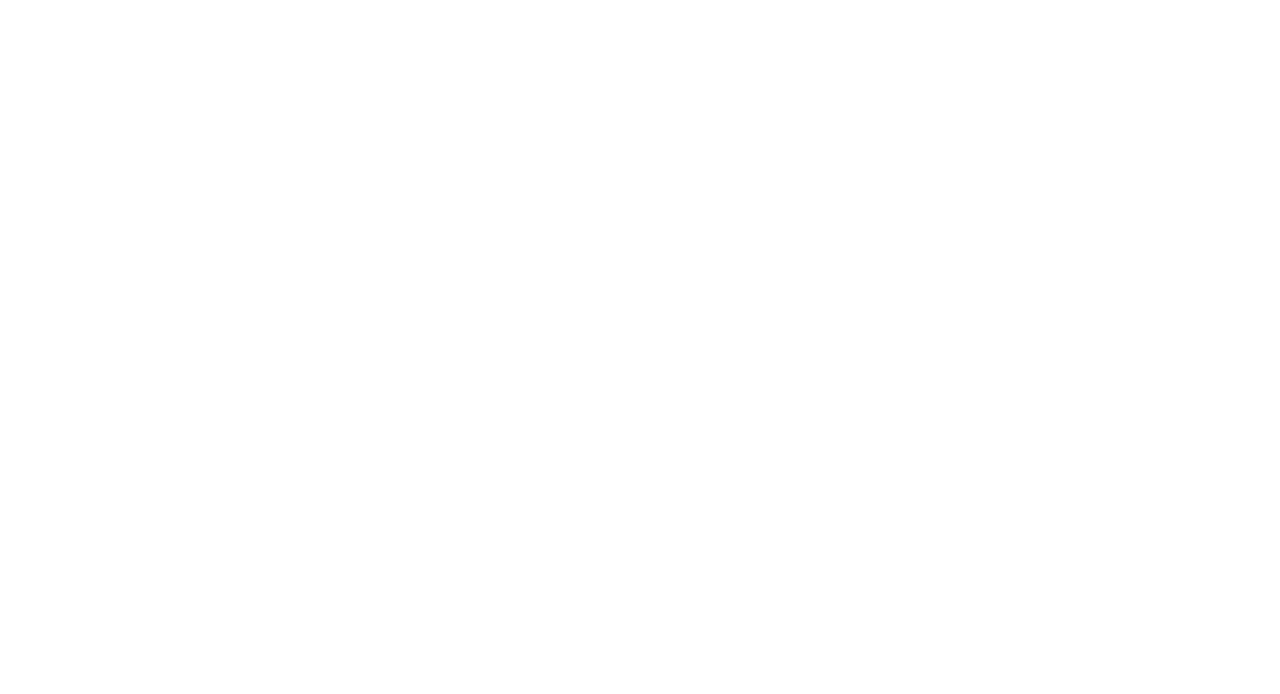
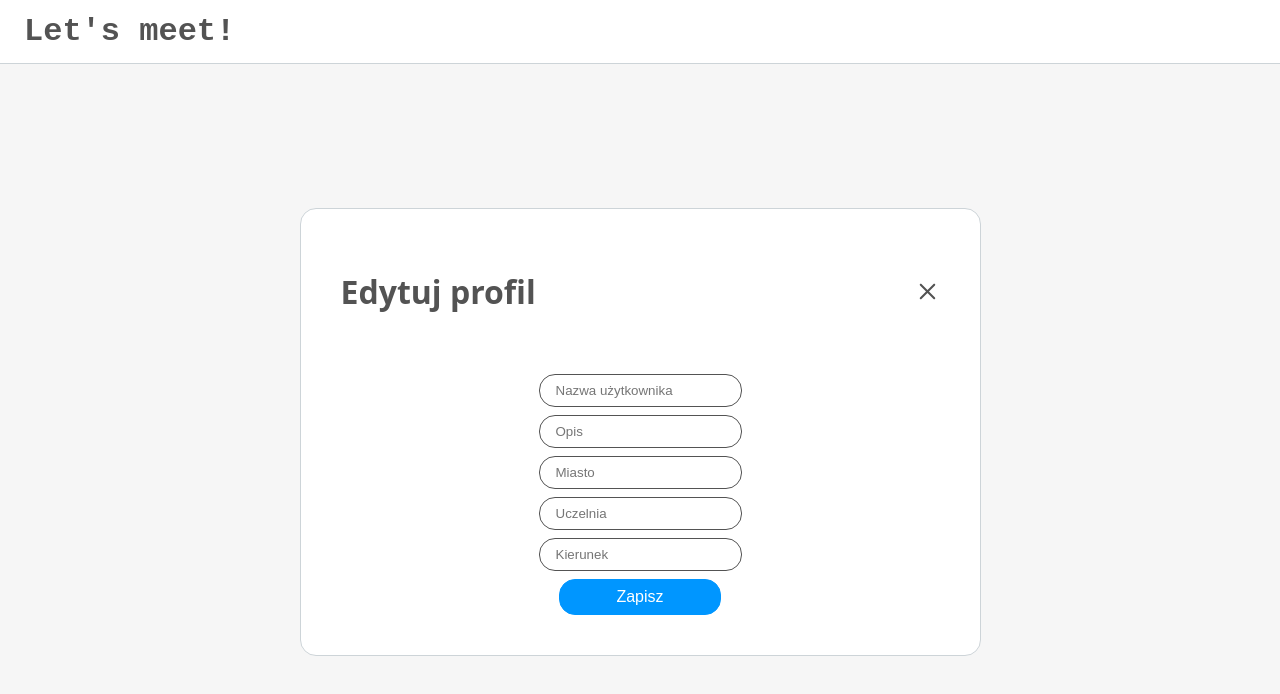
Before and after one commit to dfbsx/Let-s-meet---web-version, a React (Create React App) app: page /editProfile in a window 1280 px wide. Before the commit this address had no page. Shown: the top 694 px of the page. Built offline with nearby package versions, Linux system fonts and the light colour scheme; no server answers.

Commit message:
Edit profile view added

```diff
--- a/src/App.js
+++ b/src/App.js
@@ -6,6 +6,7 @@
 import { Provider } from "react-redux";
 import setupAxios from './crud/setupAxios';
 import store from './store';
+import EditProfile from './views/EditProfile';
 
 function App() {
   const [curView, setCurView] = useState("StartPage");
@@ -33,6 +34,15 @@
               />
             }
           />
+          <Route
+            path="/editProfile"
+            element={
+              <EditProfile
+                curView={curView}
+                setCurView={setCurView}
+              />
+            }
+          />
         </Routes>
       </div>
     </Provider>
--- a/src/components/Login.jsx
+++ b/src/components/Login.jsx
@@ -1,9 +1,13 @@
 import './login.css'
 import React, { useState } from 'react'
 import { login } from '../crud/login'
+import { useDispatch } from 'react-redux';
+import { authenticate } from '../store/actions';
+import { useNavigate } from 'react-router-dom';
 
-const Login = ({ open, onClose }) => {
-
+const Login = ({ open, setOpen}) => {
+  const dispatch = useDispatch()
+  const navigate = useNavigate();
 
   const [logData, setLogData] = useState({
     nick: "",
@@ -13,16 +17,19 @@
 
   const handleLogin = () => {
     login(logData.nick, logData.password)
-      .then(() => {
-        console.log("jej")
+      .then((resp) => {
+        dispatch(authenticate(resp.data.token))
+        .then(()=>{
+          navigate("/accountview")
+        })
       })
       .catch((error) => {
-        console.log("dupa", error.response.data.title)
+        alert("Wprowadzone dane są niepoprawne")
       })
   }
   if (!open) return null;
   return (
-    <div onClick={onClose} className='overlay'>
+    <div onClick={()=>setOpen(false)} className='overlay'>
       <div className='modalContainer'
         onClick={(e) => {
           e.stopPropagation();
@@ -30,7 +37,7 @@
       >
         <div>
           <div className='logContainer'>
-            <div className='closeBtn' onClick={onClose}>
+            <div className='closeBtn' onClick={()=>setOpen(false)}>
               X
             </div>
             <div className="formContainer">
--- a/src/crud/getUserData.js
+++ b/src/crud/getUserData.js
@@ -0,0 +1,9 @@
+import axios from 'axios';
+import API_URL  from './configuration';
+
+export const getUserData = () => {
+  return axios({
+    method: 'GET',
+    url: `${API_URL}/User/info`,
+  })
+};
--- /dev/null
+++ b/src/crud/updateUserData.js
@@ -0,0 +1,11 @@
+import axios from 'axios';
+import API_URL  from './configuration';
+
+export const updateUserData = (data) => {
+  console.log(data)
+  return axios({
+    method: 'PATCH',
+    url: `${API_URL}/User/update`,
+    data:data,
+  })
+};
--- a/src/views/AccountView.css
+++ b/src/views/AccountView.css
@@ -28,6 +28,21 @@
     overflow:auto;
 }
 
+.editProfile{
+    width: 100%;
+    height:16px;
+    display: flex;
+    justify-content: flex-end;
+}
+
+.userPart{
+    display: flex;
+    flex:1;
+    flex-direction: column;
+    justify-content: space-evenly;
+    align-items: center;
+}
+
 .userProfile{
     background-color: white;
     flex:3.5;
@@ -37,7 +52,7 @@
     box-sizing: border-box;
     display: flex;
     flex-direction: column;
-    justify-content: center;
+    justify-content: space-between;
     align-items: center;
     text-align: center;
 }
--- a/src/views/AccountView.jsx
+++ b/src/views/AccountView.jsx
@@ -4,7 +4,7 @@
 import Conversation from '../components/Conversation';
 import Message from '../components/Message';
 import { RiSendPlaneLine } from 'react-icons/ri';
-import { CgClose } from 'react-icons/cg';
+import { CgClose, CgPen } from 'react-icons/cg';
 
 
 function AccountView({setCurView}) {
@@ -15,19 +15,29 @@
       navigate(`/`);
     };
 
+    const edit = () => {
+      setCurView("EditProfile");
+      navigate(`/editProfile`);
+    };
+
 
   return (
     <div className="AccountView">
       <div className="webHeader">
                 Let's meet!
                 <button className="logoutbtn" onClick={logout}>Wyloguj</button>
-        </div>
+      </div>
       <div className="siteBody">
       <div className="userPanel">
         <div className="userProfile">
-          <span className="userName">Cześć, <strong>Jacek</strong>!</span>
-          <span className="userDescription">Lubię dobrą książkę, dobry film i sporty ekstermalne takie jak szachy</span>
-          <button className="drawbtn">Losuj!</button>
+          <div className="editProfile">
+            <CgPen onClick={edit} style={{alignSelf:'flex-start',justifyContent:'flex-end'}}/>
+          </div>
+          <div className="userPart">
+            <span className="userName">Cześć, <strong>Jacek</strong>!</span>
+            <span className="userDescription">Lubię dobrą książkę, dobry film i sporty ekstermalne takie jak szachy</span>
+            <button className="drawbtn">Losuj!</button>
+          </div>
           </div>
         <div className="userMessages">Twoje wiadomości:
           <Conversation
--- /dev/null
+++ b/src/views/EditProfile.css
@@ -0,0 +1,85 @@
+.editView{
+    background-color: #f6f6f6;
+    height: 100vh;
+    display: flex;
+    flex-direction: column;
+    box-sizing: border-box;
+}
+
+.editBody{
+    display: flex;
+    flex:1;
+    justify-content: center;
+}
+
+.mainBlock{
+    display: flex;
+    flex:0.5;
+    align-self: center;
+    flex-direction: column;
+    align-items: center;
+    border-style: solid;
+    border-width: 1px;
+    border-color: #cdd4d8;
+    background-color: #fff;
+    border-radius: 16px;
+    box-sizing: border-box;
+    overflow:auto;
+    padding: 40px;
+}
+
+.editHeader{
+    display: flex;
+    align-items: center;
+    justify-content: space-between;
+    width: 100%;
+    margin-bottom: 40px;
+}
+
+.editPart{
+    display:flex;
+    flex-direction: column;
+    flex-wrap: nowrap;
+    justify-content: space-between;
+    align-items: center;
+    row-gap: 8px;
+}
+
+.editInput{
+    border-style: solid;
+    border-width: 1px;
+    border-color: #535353;
+    background-color: #fff;
+    border-radius: 16px;
+    box-sizing: border-box;
+    padding: 8px 8px 8px 16px;
+    flex-basis: auto;
+    width: 100%;
+    flex:1;
+    max-height: 70px;
+}
+
+.saveDataButton{
+    padding:10px;
+    border-style: solid;
+    border-width: 1px;
+    border-color: #0096FF;
+    background-color: #0096FF;
+    border-radius: 16px;
+    box-sizing: border-box;
+    padding:8px;
+    font-size: medium;
+    color:#fff ;
+    font-weight: 500;
+    box-sizing: border-box;
+    flex-basis: auto;
+    width: 80%;
+    flex:1;
+    max-height: 70px;
+}
+
+.saveDataButton:hover{
+    background-color:rgb(229, 244, 253);
+    transition: 0.8s;
+    color:#535353
+}
--- /dev/null
+++ b/src/views/EditProfile.jsx
@@ -0,0 +1,121 @@
+import { useState } from "react";
+import "./EditProfile.css";
+import "./StartPage.css";
+import { useNavigate } from "react-router-dom";
+import { CgClose } from "react-icons/cg";
+import { useEffect } from "react";
+import { getUserData } from "../crud/getUserData";
+import { updateUserData } from "../crud/updateUserData";
+
+function EditProfile({ setCurView }) {
+  const navigate = useNavigate();
+  const [isLoading, setIsLoading] = useState(true);
+  const [userData, setUserData] = useState({
+    userName: "",
+    bio: "",
+    city: "",
+    university: "",
+    major: "",
+  });
+
+  useEffect(() => {
+    getUserData()
+      .then((resp) => {
+        setUserData(resp.data);
+        setIsLoading(false);
+      })
+      .catch((err) => {
+        setIsLoading(false);
+        alert("Wystąpił błąd połączenia z serwerem");
+      });
+  }, []);
+
+  const logout = () => {
+    setCurView("StartPage");
+    navigate(`/`);
+  };
+
+  const backToMainView = () => {
+    setCurView("AccountView");
+    navigate(`/accountView`);
+  };
+
+  const handleUpdateData = () => {
+    updateUserData(userData)
+      .then(() => {
+        console.log("jej");
+        console.log(userData);
+        alert("Dane zostały zaktualizowane!");
+      })
+      .catch((error) => {
+        console.log("dupa", error.response.data.title);
+        //setSucessedRegister(false)
+      });
+  };
+
+  return (
+    <div className="editView">
+      <div className="webHeader">
+        Let's meet!
+        <button className="logoutbtn" onClick={logout}>
+          Wyloguj
+        </button>
+      </div>
+      <div className="editBody">
+        <div className="mainBlock">
+          <div className="editHeader">
+            <h1>Edytuj profil</h1>
+            <CgClose onClick={backToMainView} style={{ fontSize: "25" }} />
+          </div>
+          <div className="editPart">
+            <input
+              className="editInput"
+              placeholder="Nazwa użytkownika"
+              value={userData.userName}
+              onChange={(e) =>
+                setUserData({ ...userData, userName: e.target.value })
+              }
+            />
+            <input
+              className="editInput"
+              placeholder="Opis"
+              value={userData.bio}
+              onChange={(e) =>
+                setUserData({ ...userData, bio: e.target.value })
+              }
+            />
+            <input
+              className="editInput"
+              placeholder="Miasto"
+              value={userData.city}
+              onChange={(e) =>
+                setUserData({ ...userData, city: e.target.value })
+              }
+            />
+            <input
+              className="editInput"
+              placeholder="Uczelnia"
+              value={userData.university}
+              onChange={(e) =>
+                setUserData({ ...userData, university: e.target.value })
+              }
+            />
+            <input
+              className="editInput"
+              placeholder="Kierunek"
+              value={userData.major}
+              onChange={(e) =>
+                setUserData({ ...userData, major: e.target.value })
+              }
+            />
+            <button className="saveDataButton" onClick={handleUpdateData}>
+              Zapisz
+            </button>
+          </div>
+        </div>
+      </div>
+    </div>
+  );
+}
+
+export default EditProfile;
--- a/src/views/StartPage.jsx
+++ b/src/views/StartPage.jsx
@@ -8,9 +8,10 @@
 
     const navigate = useNavigate();
     const [openModal,setOpenModal]=useState(false)
+    //const [sucessedRegister,setSucessedRegister]=useState(true)
     const [registerData,setRegister]=useState({
         email:"",
-        nick:"",
+        userName:"",
         password:"",
         reapetedPassword:"",
         bio:"",
@@ -22,9 +23,11 @@
         register(registerData)
         .then(()=>{
             console.log("jej")
+
         })
         .catch((error)=>{
             console.log("dupa",error.response.data.title)
+            //setSucessedRegister(false)
         })
       }
 
@@ -32,7 +35,7 @@
         <div className='App'>
             <Login
                     open={openModal}
-                    onClose={() => setOpenModal(false)}
+                    setOpen={setOpenModal}
                 />
             <div className="webHeader">
                 <span style={{fontFamily:"Courier"}}>Let's meet!</span>
@@ -58,15 +61,18 @@
                         />
                         <input className='registerInput'
                             placeholder="Nick"
-                            value={registerData.nick}
-                            onChange={(e)=>setRegister({...registerData, nick:e.target.value})}
+                            value={registerData.userName}
+                            onChange={(e)=>setRegister({...registerData, userName:e.target.value})}
                         />
+
                         <input className='registerInput'
                             placeholder="Hasło"
                             type="password"
                             value={registerData.password}
                             onChange={(e)=>setRegister({...registerData, password:e.target.value})}
-                        />
+                    />
+
+
                         <input className='registerInput'
                             placeholder="Powtórz hasło"
                             type="password"
```
